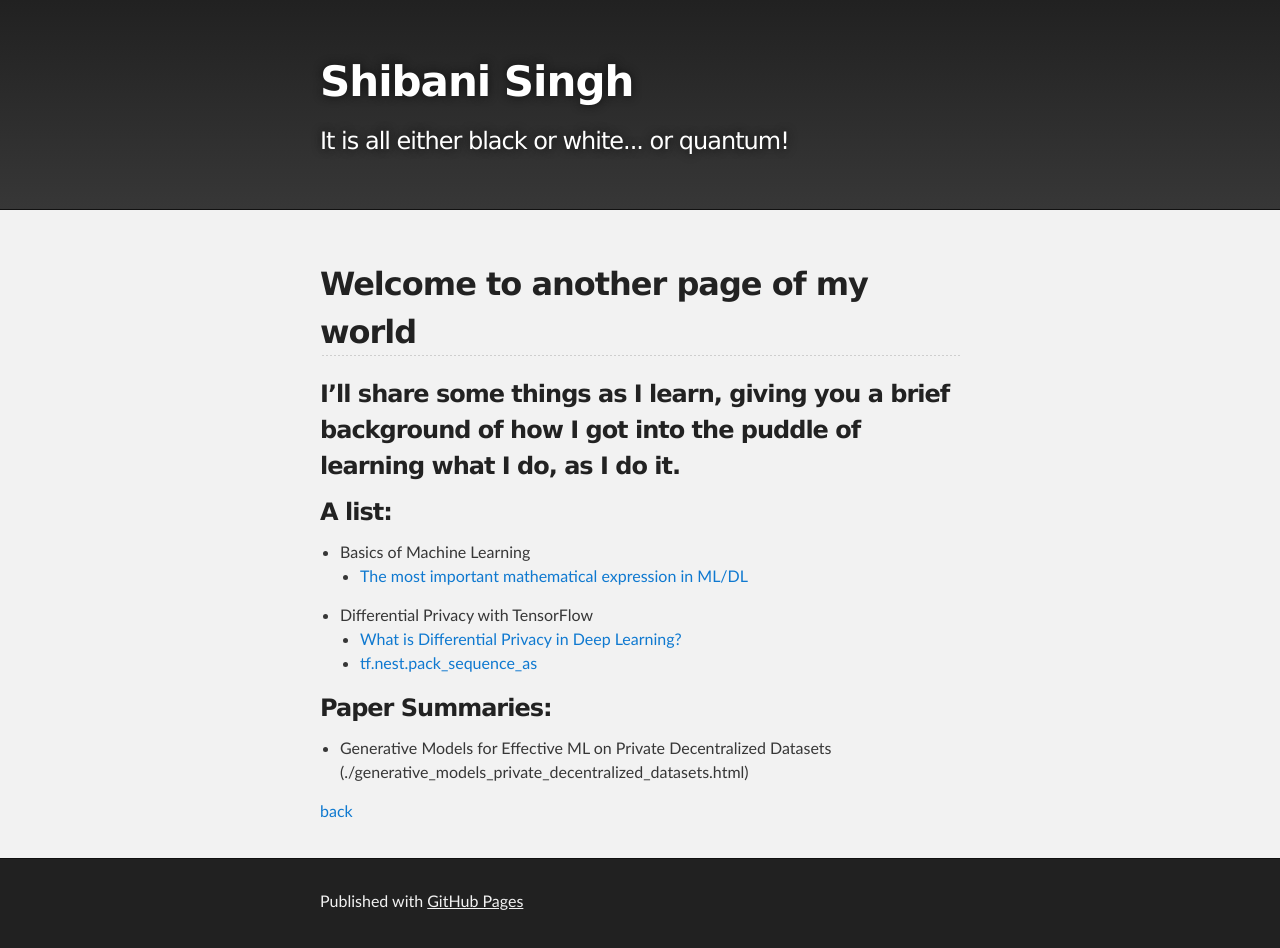
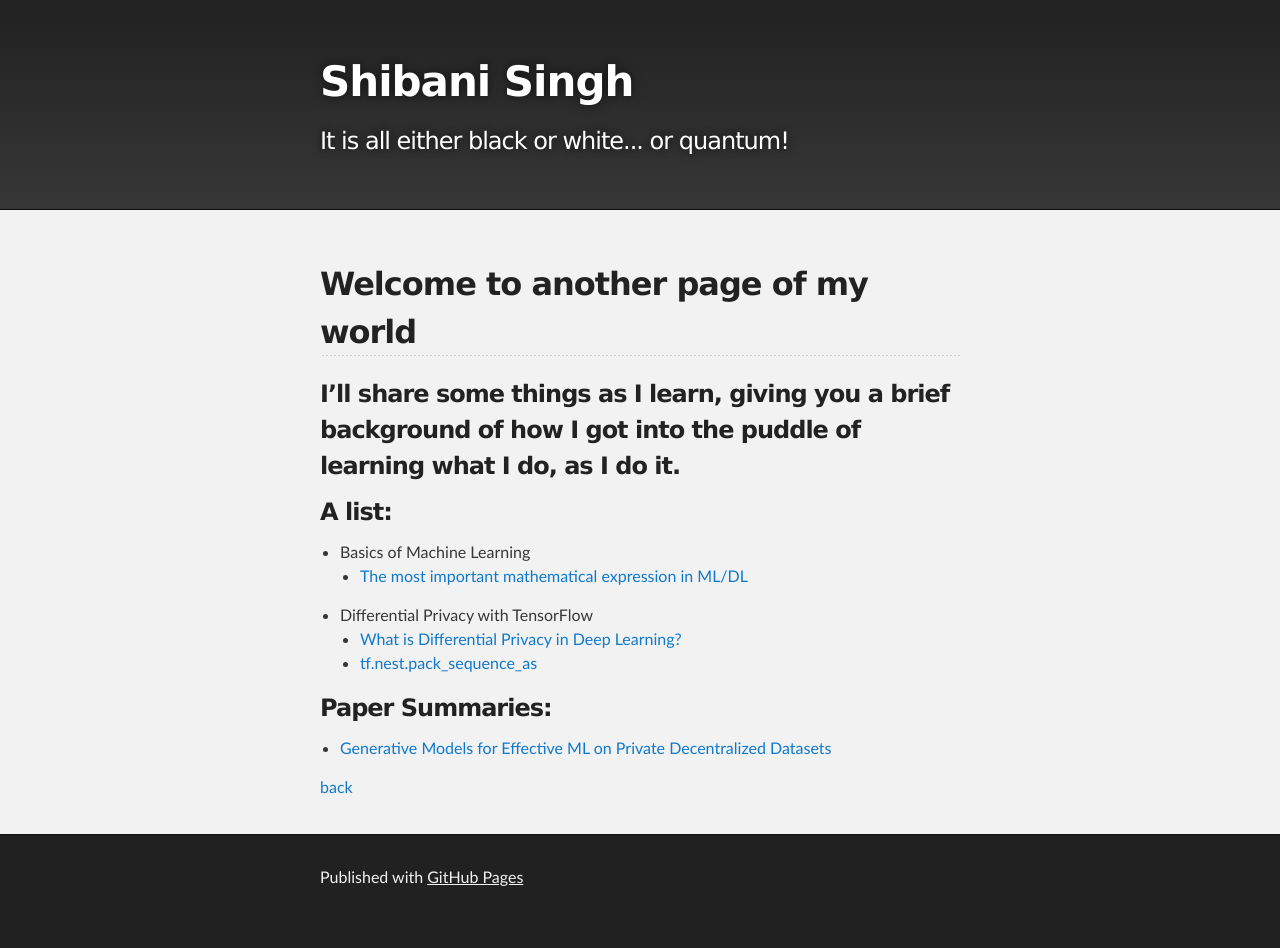
Before and after one commit to paperblack/paperblack.github.io, a Jekyll site: the page built from another-page.md, in a window 1280 px wide. Built offline with Jekyll 4.4.1, drawn with Linux system fonts in a browser that asks for light colours; our own code applies the rules of GitHub Pages for plain Markdown files; after the commit the page ends 924 px from its top, so only the background shows below that.

Commit message:
Update another-page.md

```diff
--- a/another-page.md
+++ b/another-page.md
@@ -15,6 +15,6 @@ layout: default
 
 ### Paper Summaries:
 
-- Generative Models for Effective ML on Private Decentralized Datasets (./generative_models_private_decentralized_datasets.html)
+- [Generative Models for Effective ML on Private Decentralized Datasets](./generative_models_private_decentralized_datasets.html)
 
 [back](./)
```
